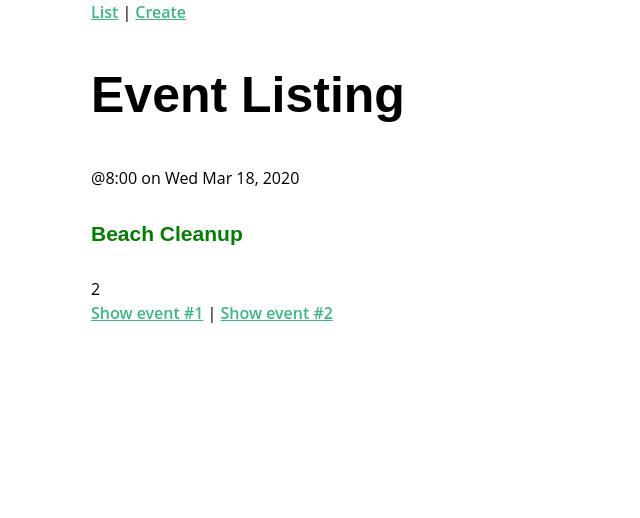
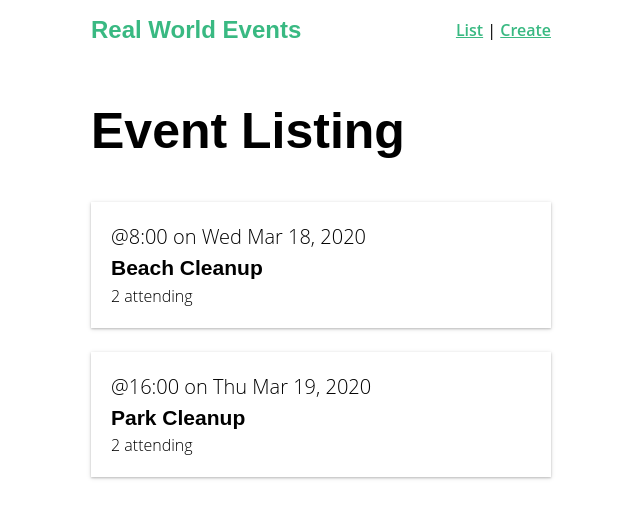
Before and after one commit to ousstarhi/real-world-vue, a Vue app: page / in a window 1280 px wide. Shown: the top 518 px of the page, without its empty margins (319-959 px from the left). Built offline with nearby package versions, Linux system fonts and the light colour scheme.

Commit message:
completing lesson 6

```diff
--- a/src/App.vue
+++ b/src/App.vue
@@ -1,13 +1,18 @@
 <template>
   <div id="app">
-    <div id="nav">
-      <router-link :to="{ name: 'List' }">List</router-link>
-      |
-      <router-link :to="{ name: 'Create' }">Create</router-link>
-    </div>
+    <NavBar />
     <router-view />
   </div>
 </template>
+
+<script>
+import NavBar from '@/components/NavBar.vue';
+export default {
+  components: {
+    NavBar,
+  },
+};
+</script>
 
 <style>
 html {
--- a/src/components/EventCard.vue
+++ b/src/components/EventCard.vue
@@ -1,8 +1,17 @@
 <template>
   <div>
-    <span>@{{ event.time }} on {{ event.date }}</span>
-    <h4>{{ event.title }}</h4>
-    <span>{{ event.attendees.length }}</span>
+    <router-link
+      class="event-link"
+      v-for="event in events"
+      :key="event.id"
+      :to="{ name: 'Show', params: { id: event.id } }"
+    >
+      <div class="event-card -shadow">
+        <span class="eyebrow">@{{ event.time }} on {{ event.date }}</span>
+        <h4 class="title">{{ event.title }}</h4>
+        <span>{{ event.attendees.length }} attending</span>
+      </div>
+    </router-link>
   </div>
 </template>
 
@@ -10,7 +19,8 @@
 export default {
   data() {
     return {
-      event: {
+      events: [
+        {
           id: 1,
           title: 'Beach Cleanup',
           date: 'Wed Mar 18, 2020',
@@ -26,13 +36,45 @@ export default {
             },
           ],
         },
+        {
+          id: 2,
+          title: 'Park Cleanup',
+          date: 'Thu Mar 19, 2020',
+          time: '16:00',
+          attendees: [
+            {
+              id: 'abc123',
+              name: 'Oussama Tarhi',
+            },
+            {
+              id: 'def456',
+              name: 'Saad Tarhi',
+            },
+          ],
+        },
+      ],
     };
   },
 };
 </script>
 
 <style scoped>
-h4 {
-  color: green;
+.event-card {
+  padding: 20px;
+  margin-bottom: 24px;
+  transition: all 0.2s linear;
+  cursor: pointer;
+}
+.event-card:hover {
+  transform: scale(1.01);
+  box-shadow: 0 3px 12px 0 rgba(0, 0, 0, 0.2), 0 1px 15px 0 rgba(0, 0, 0, 0.19);
+}
+.event-card > .title {
+  margin: 0;
+}
+.event-link {
+  color: black;
+  text-decoration: none;
+  font-weight: 100;
 }
 </style>
--- /dev/null
+++ b/src/components/NavBar.vue
@@ -0,0 +1,40 @@
+<template>
+  <div id="nav" class="nav">
+    <router-link to="/" class="brand">Real World Events</router-link>
+    <nav>
+      <router-link :to="{ name: 'List' }">List</router-link>
+      |
+      <router-link :to="{ name: 'Create' }">Create</router-link>
+    </nav>
+  </div>
+</template>
+
+<script>
+export default {};
+</script>
+
+<style scoped>
+.nav {
+  display: flex;
+  justify-content: space-between;
+  align-items: center;
+  height: 60px;
+}
+.nav > .brand {
+  font-family: 'Montserrat', sans-serif;
+  font-weight: 700;
+  font-size: 1.5em;
+  color: #39b982;
+  text-decoration: none;
+}
+.nav .nav-item {
+  box-sizing: border-box;
+  margin: 0 5px;
+  color: rgba(0, 0, 0, 0.5);
+  text-decoration: none;
+}
+.nav .nav-item.router-link-exact-active {
+  color: #39b982;
+  border-bottom: solid 2px #39b982;
+}
+</style>
--- a/src/views/EventList.vue
+++ b/src/views/EventList.vue
@@ -2,13 +2,6 @@
   <div>
     <h1>Event Listing</h1>
     <EventCard />
-    <router-link :to="{ name: 'Show', params: { id: '1' } }"
-      >Show event #1</router-link
-    >
-    |
-    <router-link :to="{ name: 'Show', params: { id: '2' } }"
-      >Show event #2</router-link
-    >
   </div>
 </template>
 
```
Lines whose indentation alone changed are shown as unchanged.
